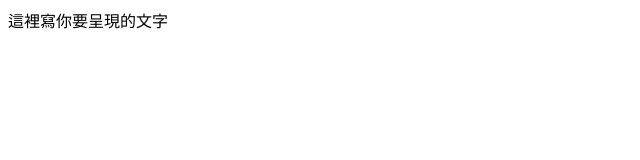
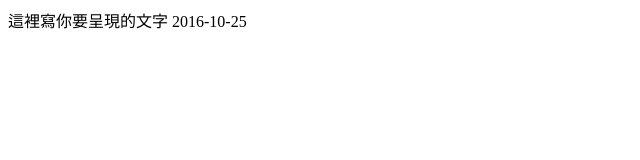
Before and after one commit to Wesley01/Testgit, a plain HTML site: page index.html in a window 1280 px wide. Shown: the full height of the page, 0-640 px from the left. Drawn offline with Linux system fonts and the light colour scheme.

Commit message:
add time

```diff
--- a/index.html
+++ b/index.html
@@ -2,7 +2,7 @@
     <head>
         <title></title>
         <script>
-            document.write(' 這裡寫你要呈現的文字 ');
+            document.write(' 這裡寫你要呈現的文字 2016-10-25');
         </script>
     </head>
     <body></body>
```
